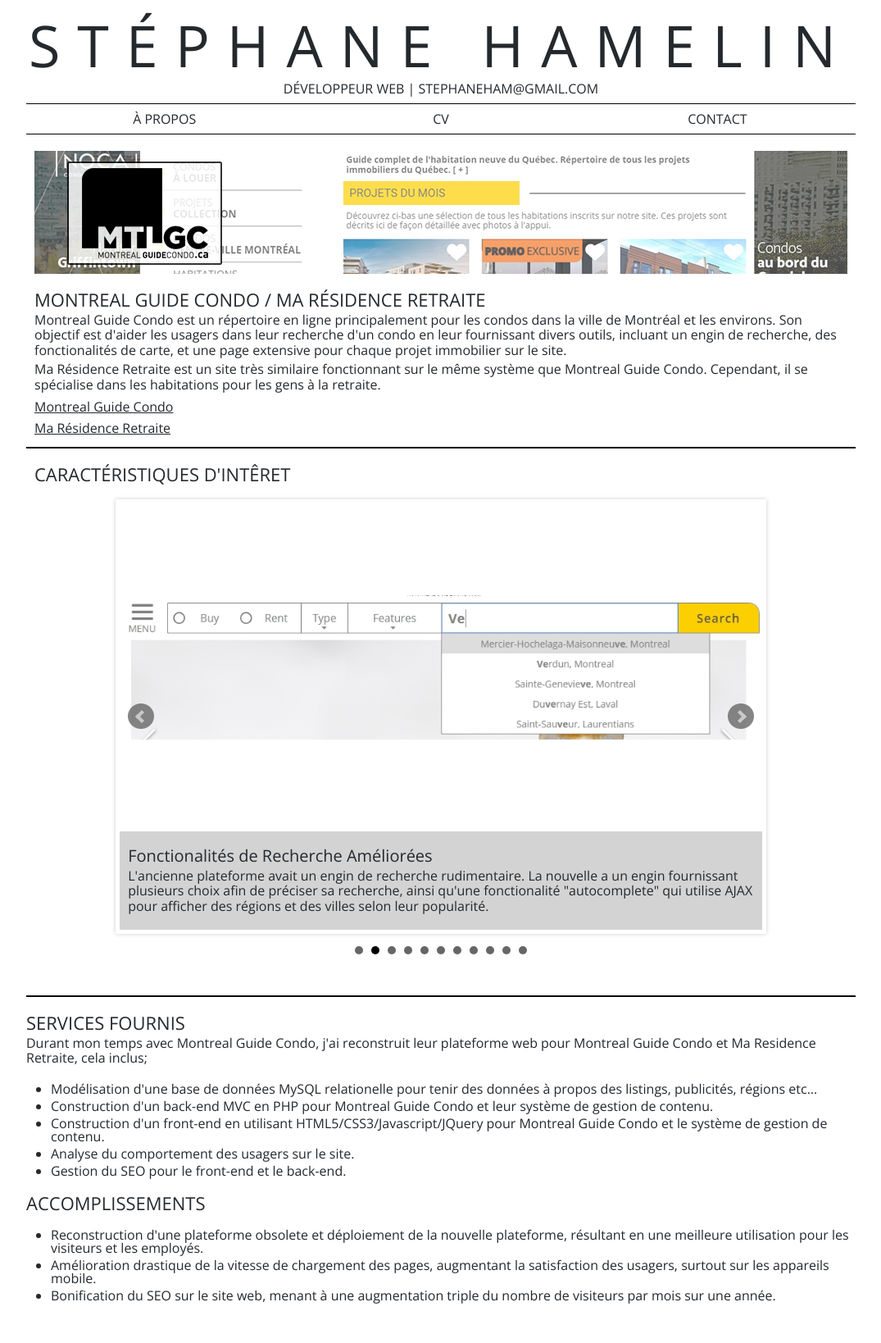
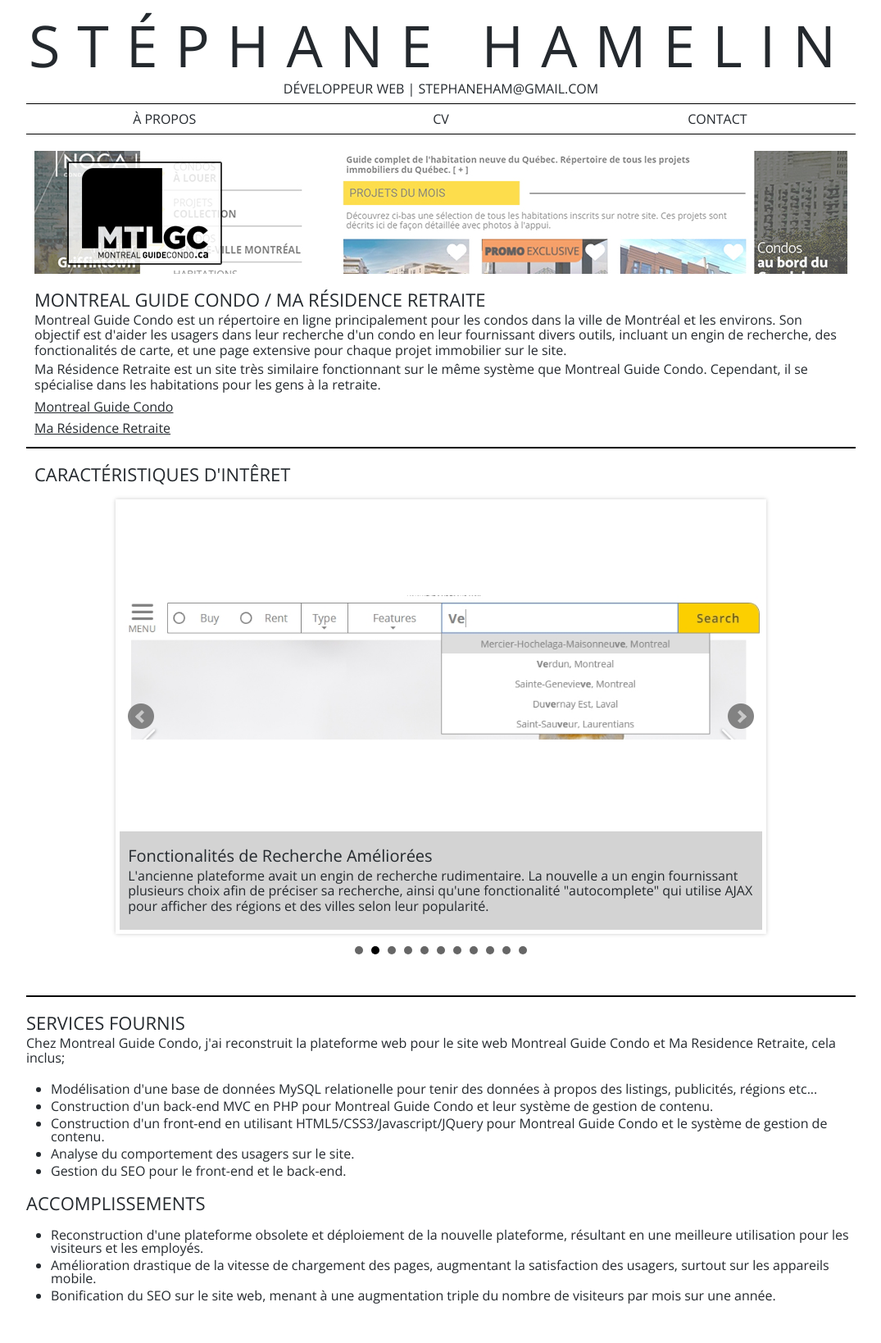
Before and after one commit to stephaneham/stephaneham.github.io, a Jekyll site: the page built from fr/montreal-guide-condo/index.html, in a window 1280 px wide. Shown: the whole page at 82% size, without its empty margins (102-1177 px from the left). Built offline with Jekyll 4.4.1, drawn with Linux system fonts in a browser that asks for light colours; nearby versions of some CDN libraries.

Commit message:
Update index.html

```diff
--- a/fr/montreal-guide-condo/index.html
+++ b/fr/montreal-guide-condo/index.html
@@ -123,7 +123,7 @@
 
 		<div class="project-services">
 			<h1> Services Fournis </h1>
-			<p> Durant mon temps avec Montreal Guide Condo, j'ai reconstruit leur plateforme web pour Montreal Guide Condo et Ma Residence Retraite, cela inclus; </p>
+			<p> Chez Montreal Guide Condo, j'ai reconstruit la plateforme web pour le site web Montreal Guide Condo et Ma Residence Retraite, cela inclus; </p>
 			<ul>
 				<li> Modélisation d'une base de données MySQL relationelle pour tenir des données à propos des listings, publicités, régions etc... </li>
 				<li> Construction d'un back-end MVC en PHP pour Montreal Guide Condo et leur système de gestion de contenu. </li>
```
